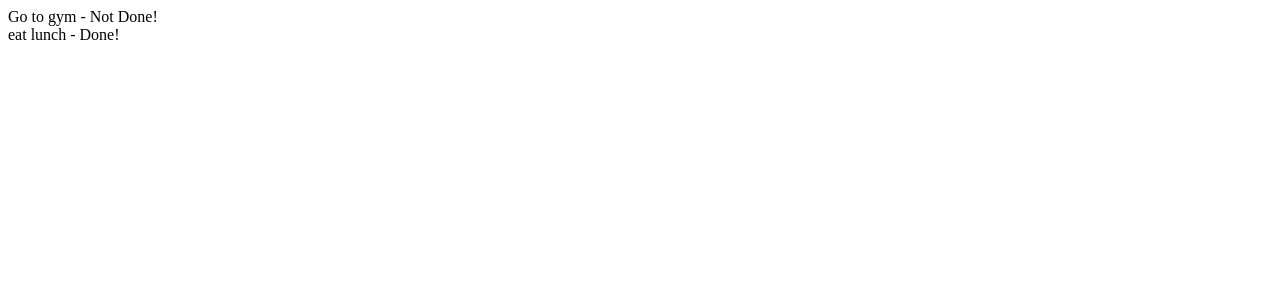
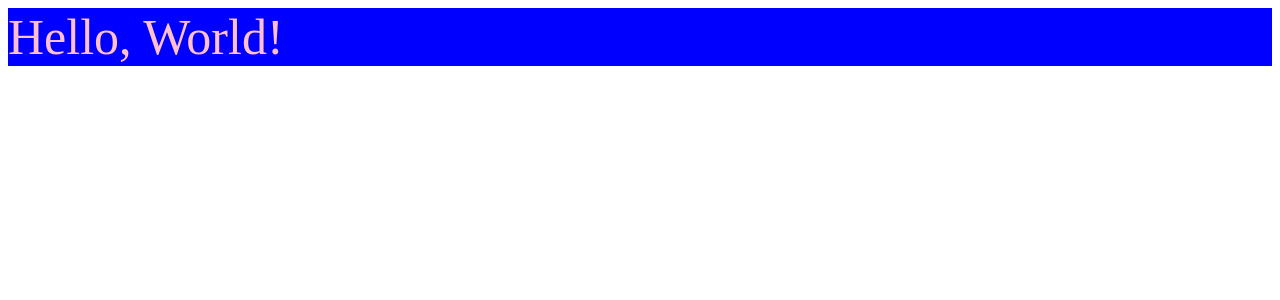
Before and after one commit to meshreyy/week9-2, a React (Vite) app: page / in a window 1280 px wide. Shown: the top 300 px of the page. Built offline with nearby package versions, Linux system fonts and the light colour scheme; the HTML template or start-up script is replaced by a standard one.

Commit message:
inline styling

```diff
--- a/src/App.jsx
+++ b/src/App.jsx
@@ -5,35 +5,25 @@ import viteLogo from '/vite.svg'
 
 
 function App() {
+  //App stores a list of todos
 
-  const todos = [{
-    title: "Go to gym",
-    done: false
-  },
-  {
-    title: "eat lunch",
-    done: true
-  }];
-
-  const TodoComponent = todos.map(todo => <Todo title={todo.title} done={todo.done} />)
   return (
     <div>
-      {TodoComponent}
+      <Todo />
     </div>
   );
 
 };
 
-function Todo({title, done }) {
-  return <div>
-    {title} - {done ? "Done!" : "Not Done!"}
-  </div>
+//Todo displays the title and whether it's done or not
+
+function Todo() {
+  return (
+    <div style={{backgroundColor:'blue', color:'pink', fontSize:'50px'}} >
+      Hello, World!
+    </div>
+  )
 }
 
 
-
-
-
-
-
 export default App
```
